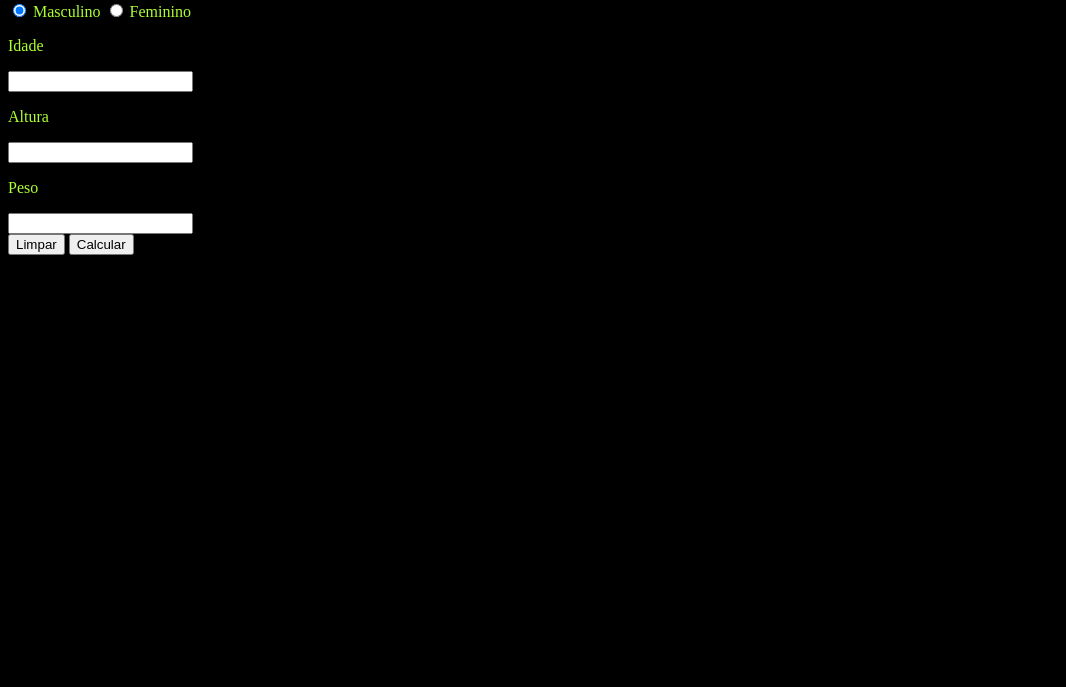
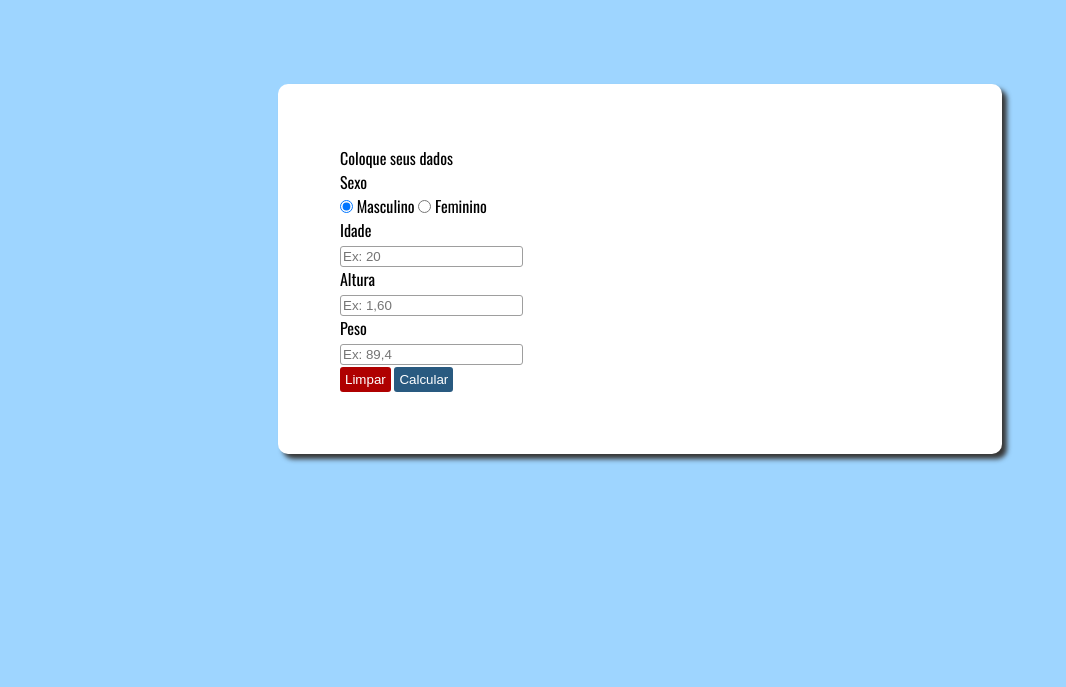
Before and after one commit to wytallogit/Calculadora-IMC, a plain HTML site: page index.html in a window 1280 px wide. Shown: the part 113-800 px from the top of the page, without its empty margins (0-1066 px from the left). Drawn offline with nearby package versions, Linux system fonts and the light colour scheme.

Commit message:
Style in construtacion

```diff
--- a/index.html
+++ b/index.html
@@ -11,6 +11,7 @@
         <h1>Calculadora IMC</h1>
     </header>
     <main>
+        <p>Coloque seus dados</p>
         <section>
             <p>Sexo</p>
             <input type="radio" name="txtradio" id="mas" checked>
@@ -20,19 +21,19 @@
         </section>
         <section>
             <p>Idade</p>
-            <input type="number" name="txtidade" id="txtidade">
+            <input type="number" name="txtidade" id="txtidade" placeholder="Ex: 20">
         </section>
         <section>
             <p>Altura</p>
-            <input type="number" name="txtalt" id="txtalt">
+            <input type="number" name="txtalt" id="txtalt" placeholder="Ex: 1,60">
         </section>
         <section>
             <p>Peso</p>
-            <input type="number" name="txtpes" id="txtpes">
+            <input type="number" name="txtpes" id="txtpes" placeholder="Ex: 89,4">
         </section>
         <section>
-            <input type="button" value="Limpar" onclick="limpar()">
-            <input type="button" value="Calcular" onclick="calcular()">
+            <input id="limpar"  type="button" value="Limpar" onclick="limpar()">
+            <input id="calcular" type="button" value="Calcular" onclick="calcular()">
         </section>
         <section id="resposta">
         </section>
--- a/script.js
+++ b/script.js
@@ -30,21 +30,22 @@ function calcular() {
         let mensagem = ''
 
         if (resultado <= 16.9) {
-            mensagem = 'Muito abaixo do peso'
+            mensagem = 'muito abaixo do peso'
         } else if (resultado <= 18.4) {
-            mensagem = 'Abaixo do peso'
+            mensagem = 'abaixo do peso'
         } else if (resultado <= 24.9) {
-            mensagem = 'Peso normal'
+            mensagem = 'peso normal'
         } else if (resultado <= 29.9) {
-            mensagem = 'Acima do peso'
+            mensagem = 'acima do peso'
         } else if (resultado <= 34.9) {
-            mensagem = 'Obesidade I'
+            mensagem = 'obesidade I'
         } else if (resultado <= 40) {
-            mensagem = 'Obesidade II'
+            mensagem = 'obesidade II'
         } else {
-            mensagem = 'Obedidade III'
+            mensagem = 'obedidade III'
         }
-        alert(`${resultado} e ${mensagem}`)
+        let resposta = document.getElementById('resposta')
+        resposta.innerHTML = `Seu IMC é de <strong>${resultado}</strong> kg/m². De acordo com a OMS, você está <strong>${mensagem}</strong>.`
     }
 
 }
--- a/style.css
+++ b/style.css
@@ -1,4 +1,62 @@
+@import url('https://fonts.googleapis.com/css2?family=Oswald:wght@200..700&display=swap');
+
+:root {
+    --azul: #52B3FF;
+    --azul-claro: #9ED5FF;
+    --azul-escuro: #295A80;
+    --cinza: #4F6A80;
+}
+
+* {
+    margin: 0;
+    padding: 0;
+}
+
 body {
-    background-color: black;
-    color: greenyellow;
+    background-color: var(--azul-claro);
+    font-family: 'Oswald', sans-serif;
+    padding: 0 20px;
 }
+
+header {
+    text-align: center;
+}
+
+h1 {
+    margin-top: 50px;
+}
+
+main {
+    background-color: white;
+    max-width:600px;
+    padding: 5%;
+    margin: 100px auto;
+    border-radius: 10px;
+    box-shadow: 5px 5px 5px rgb(55, 55, 55);
+}
+
+
+#resultado {
+    background-color: #295A80;
+    color: white;
+}
+
+input {
+    border: 1px solid rgb(158, 158, 158);
+    border-radius: 3px;
+    padding: 2px;
+}
+
+#calcular {
+    border: none;
+    background-color: #295A80;
+    color: white;
+    padding: 5px;
+}
+
+#limpar {
+    border: none;
+    background-color: rgb(175, 0, 0);
+    color: white;
+    padding: 5px;
+}
```
